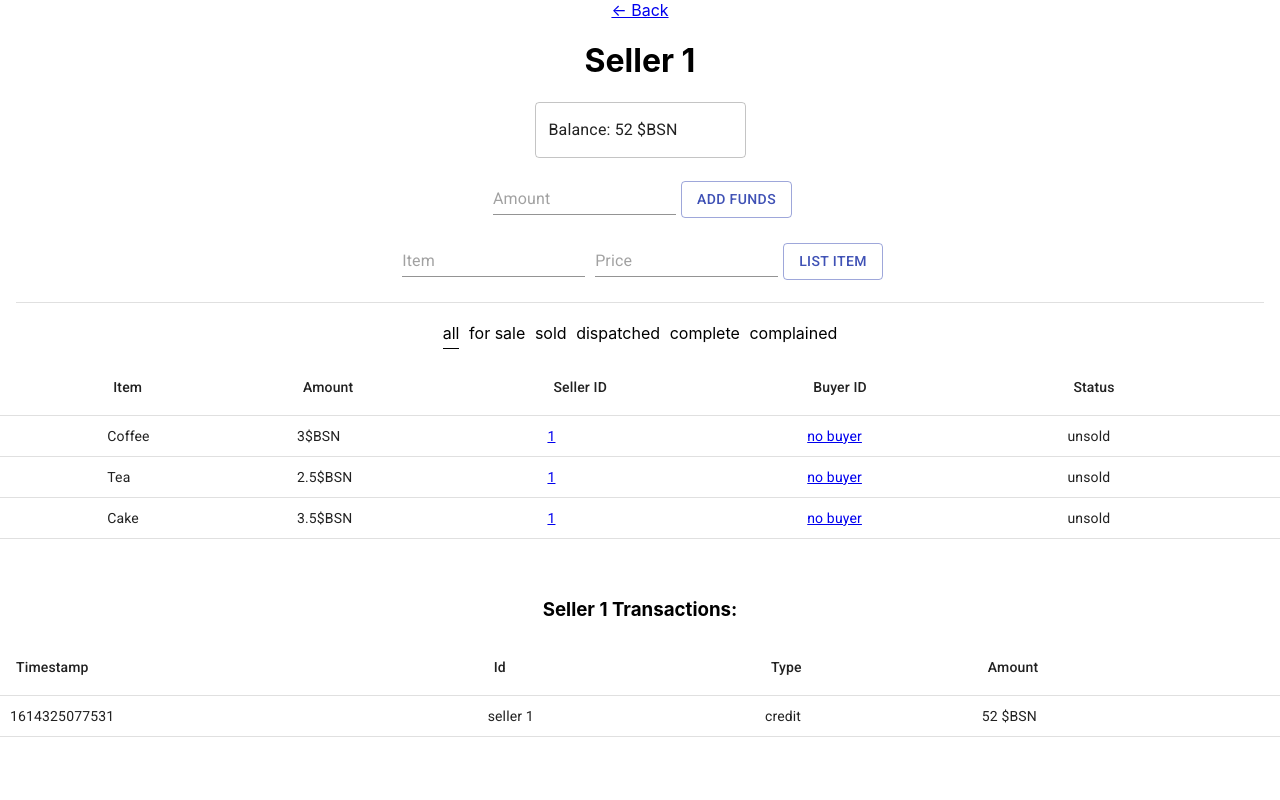
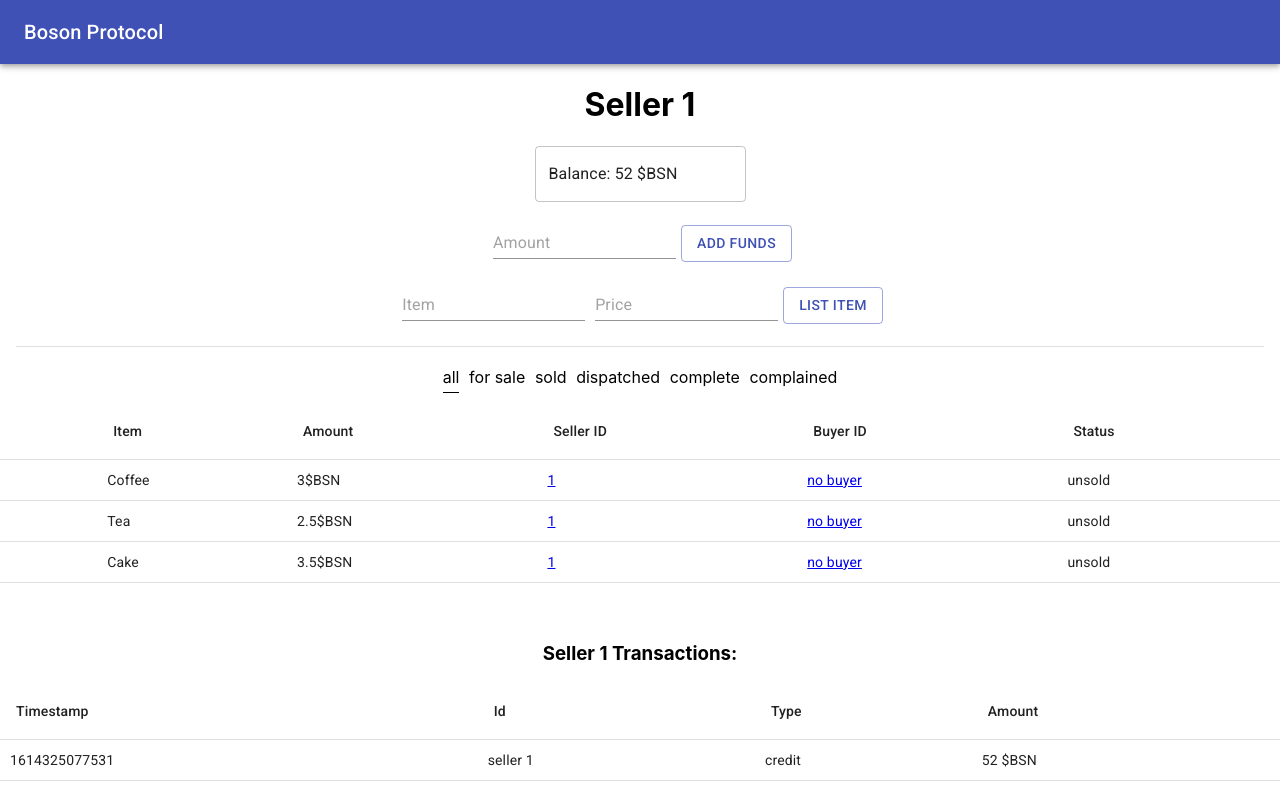
Before and after one commit to timhc22/shopping-poc, a React (Create React App) app: page /seller/1 in a window 1280 px wide. Built offline with nearby package versions, Linux system fonts and the light colour scheme.

Commit message:
Add more styles and tweaks

```diff
--- a/src/App.tsx
+++ b/src/App.tsx
@@ -5,18 +5,29 @@ import SellerPage from "./pages/SellerPage/SellerPage";
 import DashboardPage from './pages/DashboardPage/DashboardPage';
 import EscrowPage from "./pages/EscrowPage/EscrowPage";
 import TransactionsPage from "./pages/TransactionsPage/TransactionsPage";
-
+import AppBar from '@material-ui/core/AppBar';
+import Toolbar from '@material-ui/core/Toolbar';
+import Typography from '@material-ui/core/Typography';
 import {
   BrowserRouter as Router,
   Switch,
   Route,
-  Redirect,
+  Redirect, Link,
 } from 'react-router-dom';
 
 function App() : JSX.Element {
   return (
     <div className="App">
       <Router>
+      <AppBar position="static">
+        <Toolbar>
+          <Typography variant="h6" >
+            <Link to="/" className="logo">
+              Boson Protocol
+            </Link>
+          </Typography>
+        </Toolbar>
+      </AppBar>
       <Switch>
         <Route exact path="/" component={DashboardPage} />
         <Route exact path="/buyer/:id" component={BuyerPage} />
--- a/src/components/CreditAccount.tsx
+++ b/src/components/CreditAccount.tsx
@@ -10,7 +10,7 @@ type CreditAccountProps = {
 }
 
 type CreditAccountState = {
-  amount: number | null;
+  amount: number | undefined;
   id: number;
   type?: string;
 }
@@ -18,7 +18,7 @@ type CreditAccountState = {
 class CreditAccount extends React.Component<CreditAccountProps, CreditAccountState> {
   constructor(props: any) {
     super(props);
-    this.state = { type: props.type, amount: null, id: props.id };
+    this.state = { type: props.type, amount: undefined, id: props.id };
   }
 
   addFunds = (input: any) => {
@@ -27,7 +27,7 @@ class CreditAccount extends React.Component<CreditAccountProps, CreditAccountSta
 
   handleCreditAccount = () => {
     this.props.creditAccount(this.state.type, this.state.id, this.state.amount);
-    this.setState({ ...this.state, amount: null });
+    this.setState({ ...this.state, amount: undefined });
   };
 
   render() {
--- a/src/components/Item.tsx
+++ b/src/components/Item.tsx
@@ -25,6 +25,7 @@ const Item = ({ item, toggleItemStatus, dispatchItem, complainItem, completeItem
   if (readOnly) {
     return (
       <TableRow className="item">
+        <TableCell></TableCell>
         <TableCell>{item.content}</TableCell>
         <TableCell>{item.price}$BSN</TableCell>
         <TableCell>
--- a/src/components/ListItem.tsx
+++ b/src/components/ListItem.tsx
@@ -9,15 +9,15 @@ type ListItemProps = {
 }
 
 type ListItemState = {
-  input?: string | null;
+  input?: string | undefined;
   sellerId: number;
-  price: number | null;
+  price: number | undefined;
 }
 
 class ListItem extends React.Component<ListItemProps, ListItemState> {
   constructor(props: any) {
     super(props);
-    this.state = { input: "", price: null, sellerId: props.sellerId };
+    this.state = { input: "", price: undefined, sellerId: props.sellerId };
   }
 
   updateInput = (input: any) => {
@@ -30,7 +30,7 @@ class ListItem extends React.Component<ListItemProps, ListItemState> {
 
   handleListItem = () => {
     this.props.listItem(this.state.sellerId, this.state.input, this.state.price);
-    this.setState({ ...this.state,  input: null, price: null });
+    this.setState({ ...this.state,  input: undefined, price: undefined });
   };
 
   render() {
--- a/src/index.css
+++ b/src/index.css
@@ -62,3 +62,8 @@ code {
 .MuiButton-root {
   margin: 5px;
 }
+
+.logo {
+  color: white;
+  text-decoration: none;
+}
--- a/src/pages/BuyerPage/BuyerPage.tsx
+++ b/src/pages/BuyerPage/BuyerPage.tsx
@@ -11,10 +11,6 @@ export default function BuyerPage(props: any): JSX.Element {
 
   return (
     <div>
-      <Link to="/">
-        &larr; Back
-      </Link>
-
       <h1>Buyer {buyerId}</h1>
       <UserBalance type="buyer" id={buyerId}/>
 
--- a/src/pages/DashboardPage/DashboardPage.tsx
+++ b/src/pages/DashboardPage/DashboardPage.tsx
@@ -6,7 +6,6 @@ export default function DashboardPage(): JSX.Element {
 
   return (
     <section className="container">
-      <h1>Boson Protocol</h1>
       <div>
         <section className="container">
           <h2>Buyers</h2>
--- a/src/pages/EscrowPage/EscrowPage.tsx
+++ b/src/pages/EscrowPage/EscrowPage.tsx
@@ -7,10 +7,6 @@ export default function EscrowPage(): JSX.Element {
 
   return (
     <div>
-      <Link to="/">
-        &larr; Back
-      </Link>
-
       <h1>Escrow</h1>
       <ItemStateFilters />
       <ForSaleList readOnly={true} />
--- a/src/pages/SellerPage/SellerPage.tsx
+++ b/src/pages/SellerPage/SellerPage.tsx
@@ -12,10 +12,6 @@ export default function SellerPage(props: any): JSX.Element {
 
   return (
     <div>
-      <Link to="/">
-        &larr; Back
-      </Link>
-
       <h1>Seller {sellerId}</h1>
       <UserBalance type="seller" id={sellerId}/>
       <br/>
--- a/src/pages/TransactionsPage/TransactionsPage.tsx
+++ b/src/pages/TransactionsPage/TransactionsPage.tsx
@@ -6,10 +6,6 @@ export default function TransactionsPage(): JSX.Element {
 
   return (
     <div>
-      <Link to="/">
-        &larr; Back
-      </Link>
-
       <h1>Transactions</h1>
       <TransactionsList type="" id="" />
     </div>
```
Lines whose indentation alone changed are shown as unchanged.
